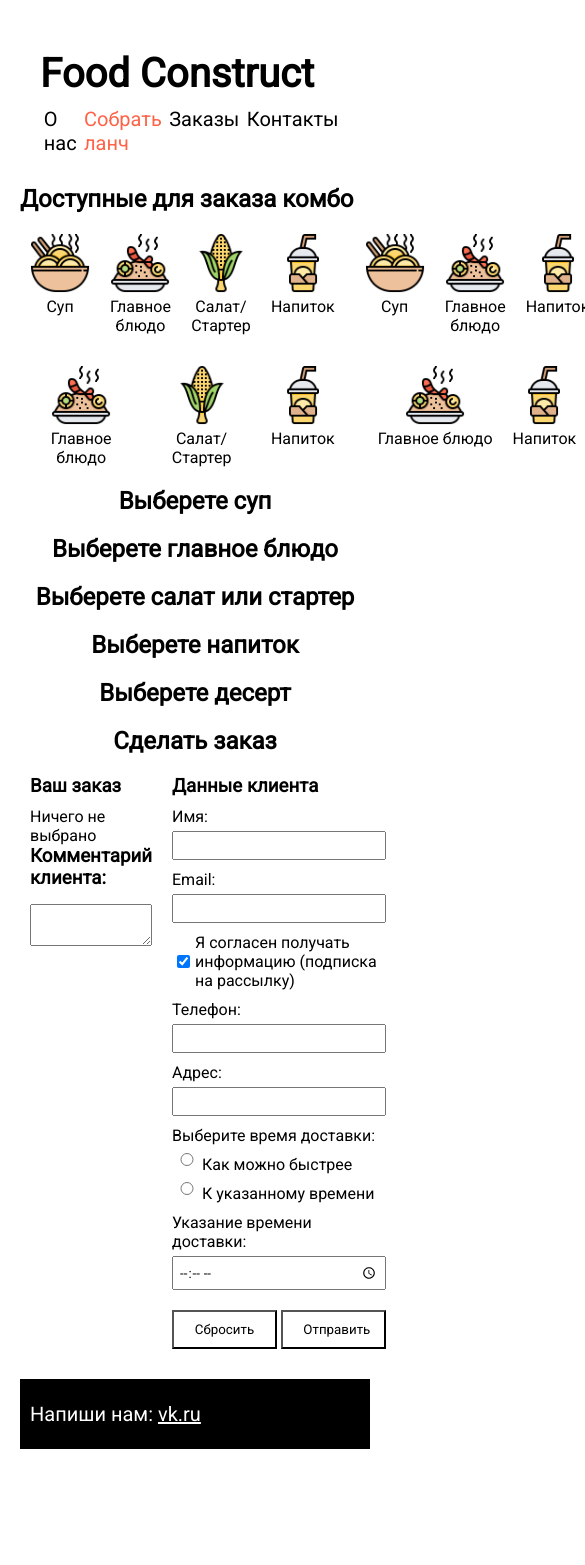
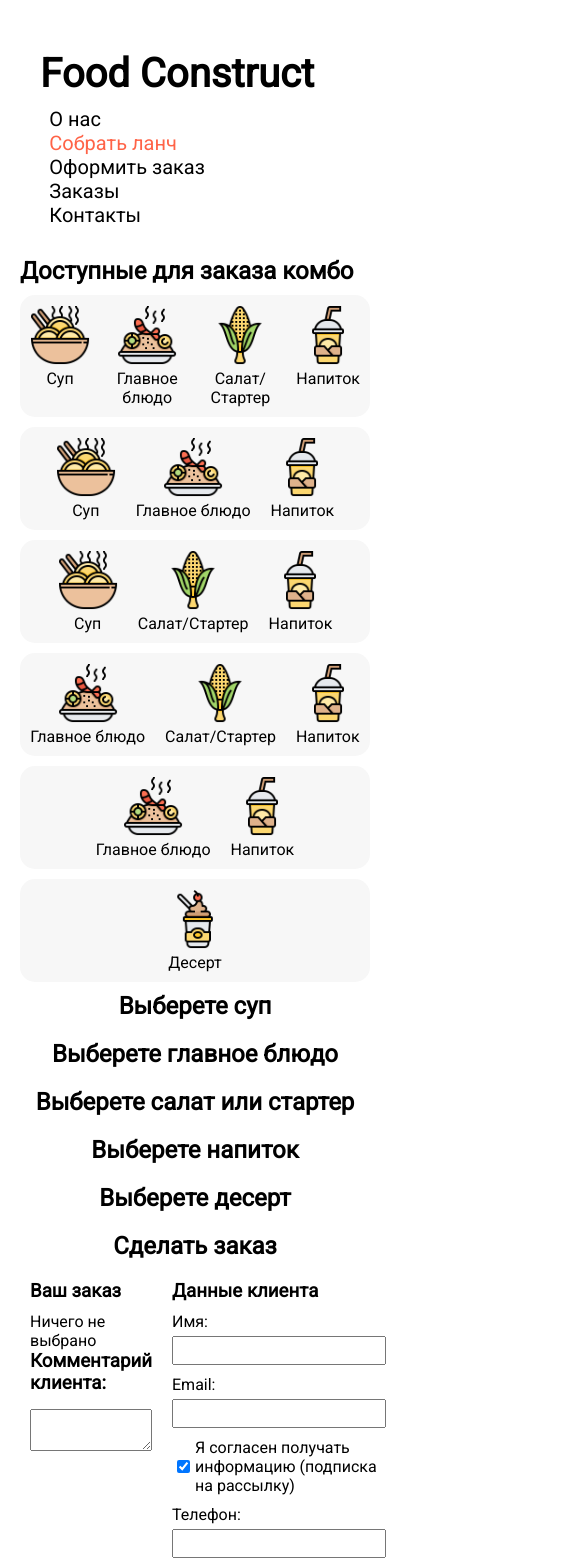
Before and after one commit to rupturevryky/business-lunch-page, a plain HTML site: page lanch.html in a window 390 px wide. Shown: the top 1565 px of the page, 585 px wide, since content can reach past the window. Before the commit the page ends 1469 px from the top, so only its background shows below. Drawn offline with Linux system fonts and the light colour scheme; no server answers.

Commit message:
adaptive stile

```diff
--- a/css/combo.css
+++ b/css/combo.css
@@ -6,12 +6,26 @@
     gap: 10px;
 }
 
+@media (max-width: 860px) {
+    .dish_combo {
+        grid-template-columns: repeat(2, 1fr);
+    }
+}
+
+@media (max-width: 600px) {
+    .dish_combo {
+        grid-template-columns: repeat(1, 1fr);
+    }
+}
+
 .combo_block {
     box-sizing: border-box;
     text-align: center;
 
     display: flex;
     justify-content: center;
+    background-color: #F7F7F7;
+    border-radius: 15px;
 }
 
 .combo_block div {
--- a/css/lanch.css
+++ b/css/lanch.css
@@ -7,6 +7,7 @@
 .dish_container {
     display: flex;
     flex-direction: column;
+    justify-content: space-around;
     padding: 30px 40px;
     border-radius: 35px;
     cursor: pointer;
@@ -60,6 +61,12 @@
     }
 }
 
+@media (max-width: 700px) {
+    .dish_block {
+        grid-template-columns: repeat(2, 1fr);
+    }
+}
+
 @media (max-width: 600px) {
     section>div {
         display: grid;
@@ -69,6 +76,10 @@
     section>h2 {
         text-align: center;
     }
+
+    .dish_block {
+        grid-template-columns: repeat(1, 1fr);
+    }
 }
 
 .order-form {
@@ -76,6 +87,15 @@
     justify-content: space-between;
     max-width: 800px;
     margin: 0 auto;
+}
+
+@media (max-width: 700px) {
+    .order-form {
+        /* display: flex; */
+        /* justify-content: space-between; */
+        max-width: 800px;
+        margin: 0 auto;
+    }
 }
 
 .customer-order,
@@ -93,12 +113,9 @@
     margin-bottom: 5px;
 }
 
-#soup-order,
-#main-order,
-#drink-order {
-    margin-left: 10px;
+/* #soup-order {
     font-size: 16px;
-}
+} */
 
 #order-cost {
     font-size: 20px;
--- a/css/style.css
+++ b/css/style.css
@@ -33,9 +33,24 @@ header>h1 {
 #headerNav {
     display: flex;
     list-style-type: none;
-    justify-content: space-between;
-    width: 40%;
+    justify-content: start;
     font-size: 20px;
+}
+
+@media (max-width: 600px) {
+    .nav ul {
+        flex-direction: column;
+        /* Stack items vertically */
+    }
+
+    .nav li {
+        width: 100%;
+        /* Make each li take the full width */
+        margin-right: 0;
+        /* Remove right margin */
+        margin-bottom: 10px;
+        /* Space between stacked items */
+    }
 }
 
 #headerNav>li {
@@ -43,12 +58,7 @@ header>h1 {
     cursor: pointer;
 }
 
-/* #headerNav>li:nth-child(2) {
-    color: orange;
-} */
-
 .nav {
-    display: flex;
     flex-wrap: wrap;
     gap: 15px;
 }
@@ -67,7 +77,7 @@ header>h1 {
 }
 
 body {
-    margin: 20px;
+    margin: 20px 20px 0 20px;
 }
 
 #food {
@@ -92,14 +102,18 @@ td {
 }
 
 footer {
-    padding: 10px;
-    margin: 20px 0 20px;
+    padding: 20px;
     background-color: black;
     color: white;
     font-size: 20px;
     display: flex;
     align-items: center;
+    justify-content: center;
     height: 70px;
+    width: 110%;
+    right: 3%;
+    /* Сдвигаем на 10 пикселей вправо */
+    position: relative;
 }
 
 footer>a {
@@ -113,3 +127,9 @@ footer>a {
 .table-start {
     padding: 0;
 }
+
+.to_center {
+    display: flex;
+    flex-direction: column;
+    justify-content: center;
+}
--- a/js/orderForm.js
+++ b/js/orderForm.js
@@ -46,13 +46,13 @@ export const updateOrderDisplay = () => {
             displayElement.style.display = 'block'; // Отображаем категорию
             totalCost += selectedDish.price;
             somethingSelected = true; // Помечаем, что хотя бы одно блюдо выбрано
-        } else {
-            // if (somethingSelected) {
+
+            console.log(selectedDish);
+            localStorage.setItem(category, selectedDish.keyword)
+
+        } else
             displayElement.style.display = 'block'; // Отображаем пустые категории только если что-то выбрано
-            // } else {
-            //     displayElement.style.display = 'none'; // Скрываем, если ничего не выбрано
-            // }
-        }
+
     });
 
     // Если ни одно блюдо не выбрано, отображаем сообщение "Ничего не выбрано"
--- a/lanch.html
+++ b/lanch.html
@@ -27,7 +27,8 @@
             <ul id="headerNav">
                 <li><a href="index.html#self">О нас</a></li>
                 <li><a href="lanch.html" class="active">Собрать ланч</a></li>
-                <li>Заказы</li>
+                <li><a href="place_order.html">Оформить заказ</a></li>
+                <li><a href="index.html">Заказы</a></li>
                 <li><a href="#footer">Контакты</a></li>
             </ul>
         </nav>
@@ -80,7 +81,7 @@
             <div class="dish_block"> </div>
         </section>
 
-        <div>
+        <div class="to_center">
             <h2 style="text-align: center;">Сделать заказ</h2>
             <form action="https://httpbin.org/post" method="POST" class="order-form">
                 <div class="customer-order">
```
Also changed, not shown: index.html (+1 -0 lines), place_order.html (added, +31 -0 lines).
